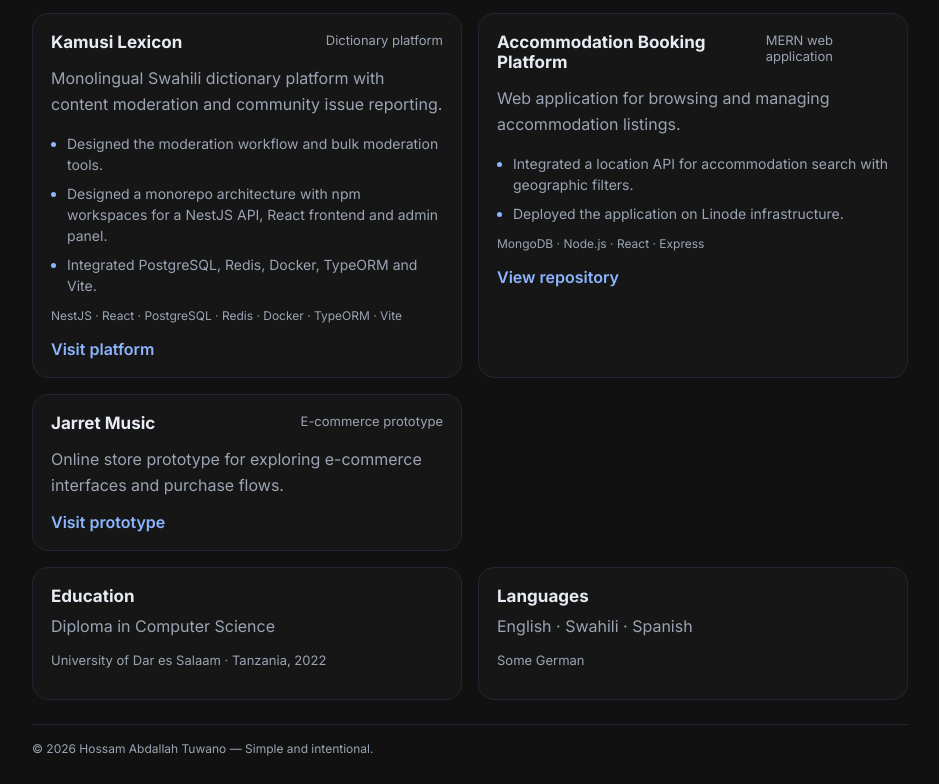
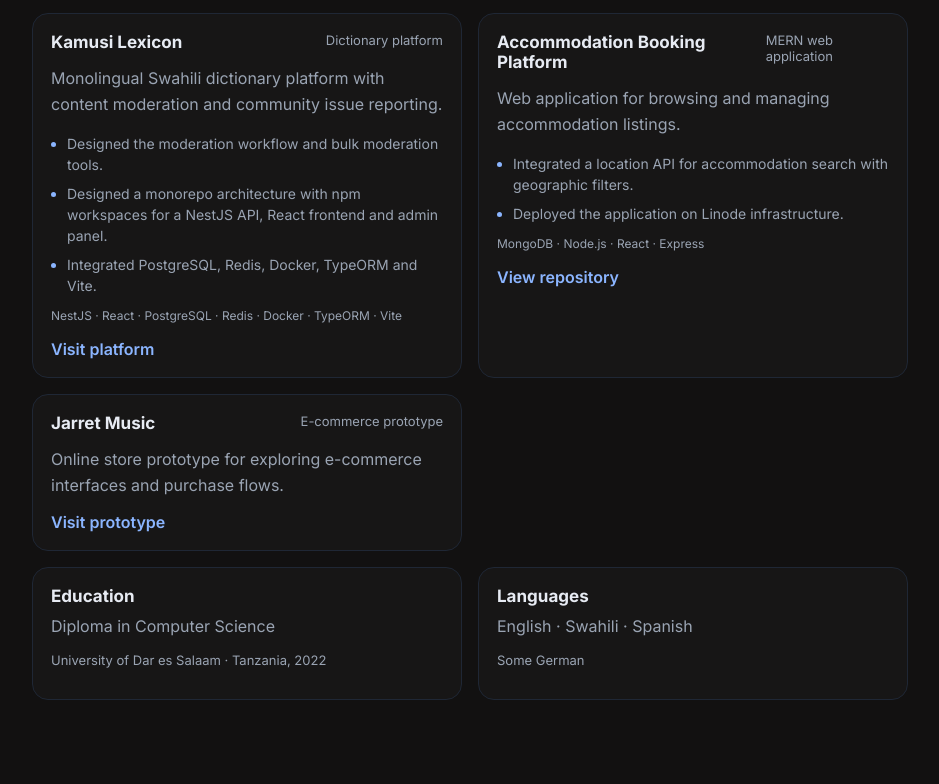
Before and after one commit to HossamTuwano/portfolio, a website: page index.html in a window 1280 px wide. Shown: the part 1732-2516 px from the top of the page, without its empty margins (296-1235 px from the left). After the commit the page ends 2484 px from the top, so only its background shows below. Drawn offline with Linux system fonts and the light colour scheme; a small style sheet from the web is missing.

Commit message:
rmv footer

```diff
--- a/index.html
+++ b/index.html
@@ -215,7 +215,7 @@
           </div>
         </section>
 
-        <div class="footer">© 2026 Hossam Abdallah Tuwano — Simple and intentional.</div>
+
       </div>
     </div>
   </main>
```
